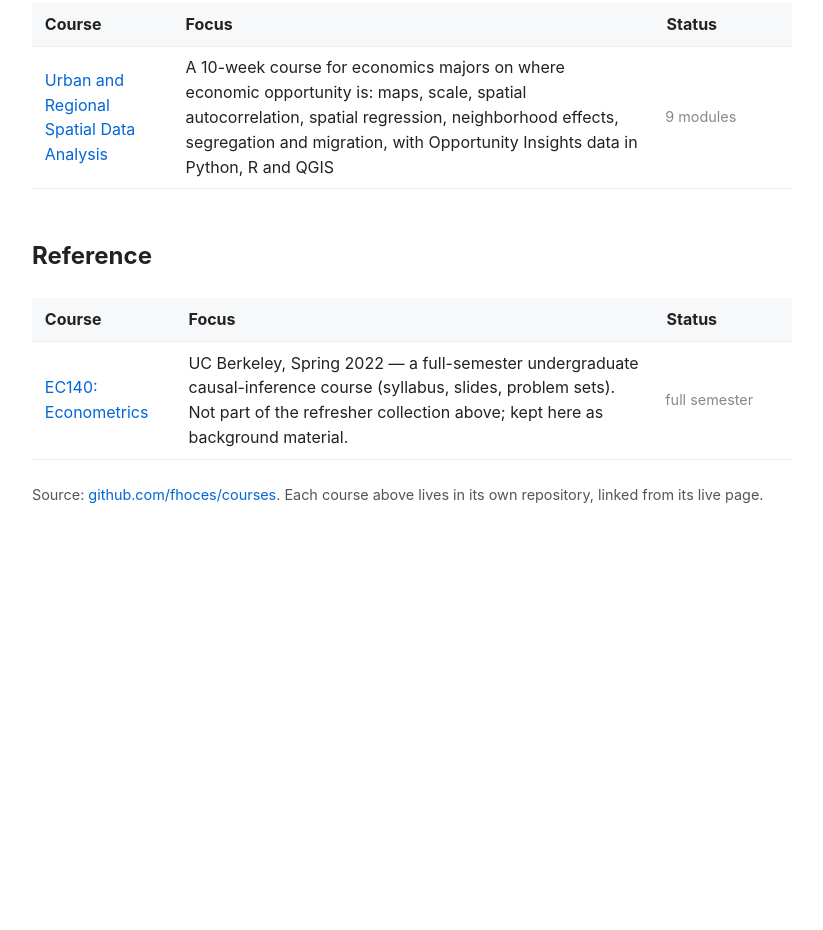
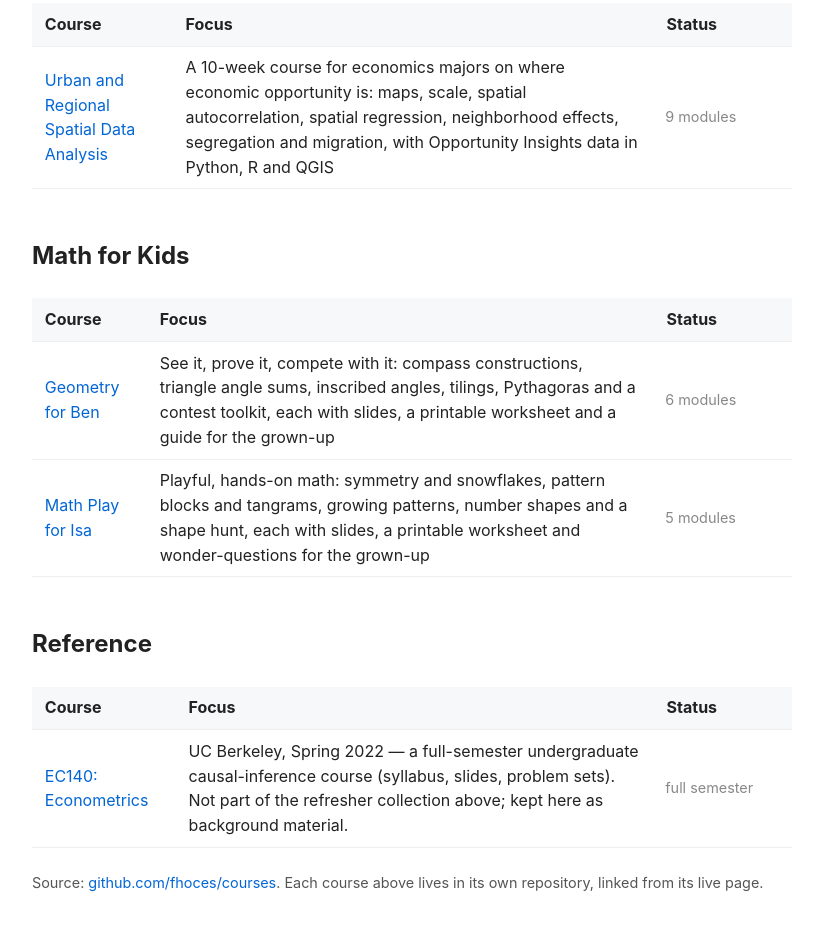
Before and after one commit to fhoces/courses, a plain HTML site: page index.html in a window 1280 px wide. Shown: the part 1163-2093 px from the top of the page, without its empty margins (228-1051 px from the left). Before the commit the page ends 1717 px from the top, so only its background shows below. Drawn offline with Linux system fonts and the light colour scheme.

Commit message:
Add the kids math courses to the hub page and README
Co-Authored-By: Claude Opus 5.5 <noreply@anthropic.com>
Claude-Session: https://claude.ai/code/session_01L3yZPjP4KNbUhqiyHgU41M

```diff
--- a/index.html
+++ b/index.html
@@ -88,6 +88,22 @@ domains. Built for interview prep; doubles as a working portfolio.
   </tr>
 </table>
 
+<h2>Math for Kids</h2>
+
+<table>
+  <tr><th>Course</th><th>Focus</th><th>Status</th></tr>
+  <tr>
+    <td><a href="https://fhoces.github.io/ben-geometry/">Geometry for Ben</a></td>
+    <td>See it, prove it, compete with it: compass constructions, triangle angle sums, inscribed angles, tilings, Pythagoras and a contest toolkit, each with slides, a printable worksheet and a guide for the grown-up</td>
+    <td class="status">6 modules</td>
+  </tr>
+  <tr>
+    <td><a href="https://fhoces.github.io/isa-math-play/">Math Play for Isa</a></td>
+    <td>Playful, hands-on math: symmetry and snowflakes, pattern blocks and tangrams, growing patterns, number shapes and a shape hunt, each with slides, a printable worksheet and wonder-questions for the grown-up</td>
+    <td class="status">5 modules</td>
+  </tr>
+</table>
+
 <h2>Reference</h2>
 
 <table>
```
Also changed, not shown: 1 other file.
